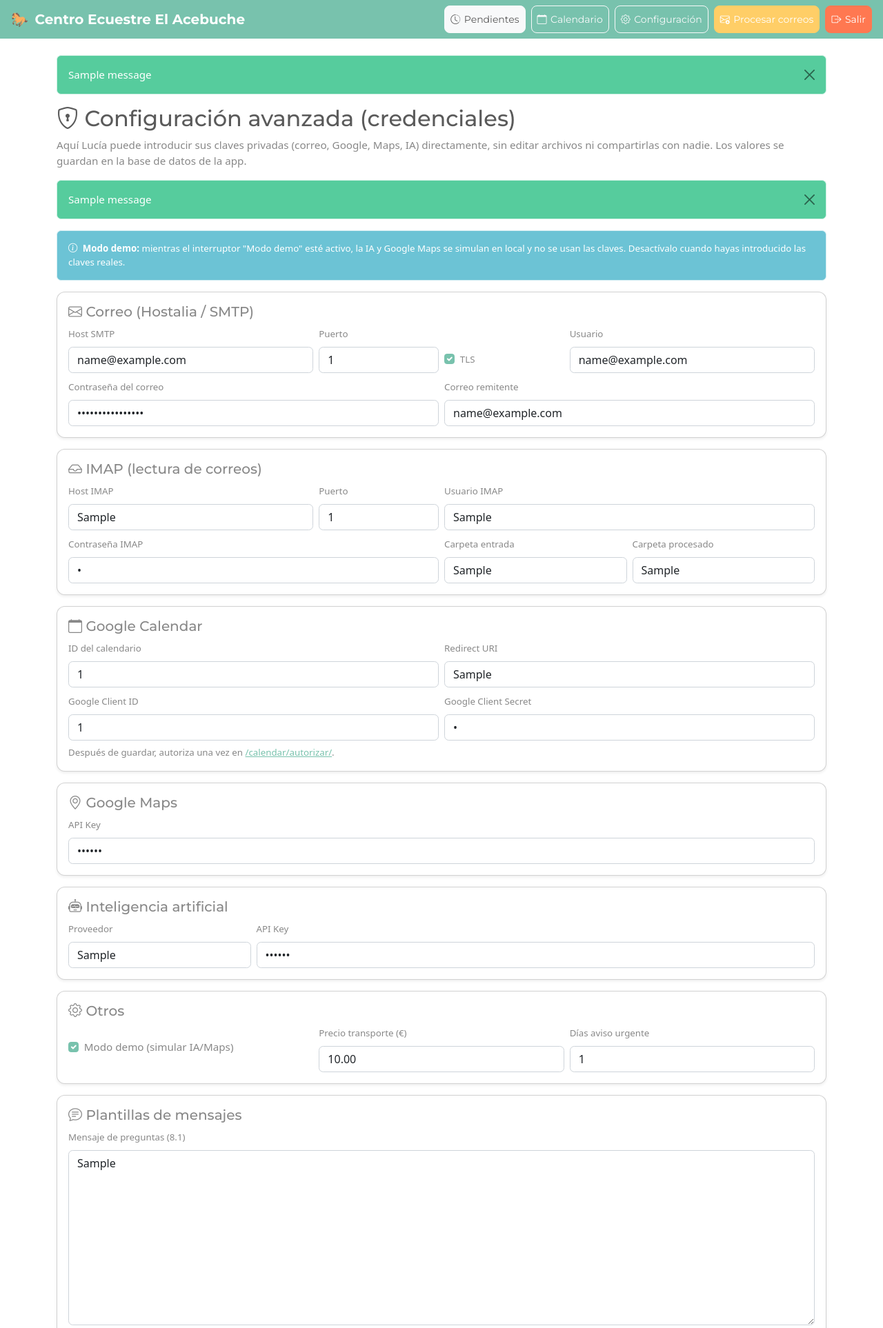
After one commit to msbwindmark-cloud/minuevoacebuche, a Django app: page /configuracion/avanzada/ in a window 1280 px wide. The commit adds this page. Shown: the top 1926 px of the page at 69% size. Run offline with Django 5.2, Linux system fonts and the light colour scheme; a user stored in the database is signed in; tables that the repository leaves empty hold one stand-in row (values such as "Sample post"); one stand-in notice (Sample message) is shown; some libraries are stand-ins or nearby versions.

Commit message:
fix: errores

```diff
--- a/core/forms.py
+++ b/core/forms.py
@@ -1,6 +1,9 @@
 """Formularios propios del proyecto."""
 
+from django import forms
 from django.contrib.auth.forms import AuthenticationForm
+
+from .models import Configuracion
 
 
 class LoginForm(AuthenticationForm):
@@ -21,3 +24,29 @@ class LoginForm(AuthenticationForm):
                 "placeholder": "Tu contraseña",
             }
         )
+
+
+class ConfiguracionForm(forms.ModelForm):
+    """Formulario para que Lucía introduzca sus credenciales privadas."""
+
+    class Meta:
+        model = Configuracion
+        fields = "__all__"
+        widgets = {
+            "email_host_password": forms.PasswordInput(render_value=True, attrs={"class": "form-control"}),
+            "imap_password": forms.PasswordInput(render_value=True, attrs={"class": "form-control"}),
+            "google_client_secret": forms.PasswordInput(render_value=True, attrs={"class": "form-control"}),
+            "google_maps_api_key": forms.PasswordInput(render_value=True, attrs={"class": "form-control"}),
+            "ia_api_key": forms.PasswordInput(render_value=True, attrs={"class": "form-control"}),
+        }
+
+    def __init__(self, *args, **kwargs):
+        super().__init__(*args, **kwargs)
+        for name, field in self.fields.items():
+            if not isinstance(field.widget, forms.PasswordInput):
+                if isinstance(field.widget, forms.CheckboxInput):
+                    field.widget.attrs.setdefault("class", "form-check-input")
+                elif isinstance(field.widget, forms.Textarea):
+                    field.widget.attrs.setdefault("class", "form-control")
+                else:
+                    field.widget.attrs.setdefault("class", "form-control")
--- a/reservas/urls.py
+++ b/reservas/urls.py
@@ -40,6 +40,7 @@ urlpatterns = [
 
     # Configuración (solo administra)
     path("configuracion/", views.configuracion, name="configuracion"),
+    path("configuracion/avanzada/", views.configuracion_avanzada, name="configuracion_avanzada"),
 
     # API puntos de recogida
     path("api/puntos-recogida/", views.api_puntos_recogida, name="api_puntos_recogida"),
--- a/reservas/views.py
+++ b/reservas/views.py
@@ -26,6 +26,7 @@ from django.utils import timezone
 from django.views.decorators.http import require_POST, require_GET
 
 from core.models import LogApp, registrar_log
+from core.forms import ConfiguracionForm
 from .models import Reserva, EstadoReserva, PuntoRecogida, Plataforma, Conversacion, Mensaje
 from .services.ia_service import interpretar_respuesta_cliente, aplicar_interpretacion_a_reserva
 from .services.maps_service import buscar_punto_recogida_mas_cercano
@@ -89,7 +90,10 @@ def pendientes(request):
     # --- Avisos urgentes (sección 5 y 13 del Word) ---
     hoy = date.today()
     manana = hoy + timedelta(days=1)
-    dias_aviso = int(getattr(settings, "AVISO_RESERVA_PROXIMA_DIAS", "1"))
+    from core.models import Configuracion
+
+    config = Configuracion.get()
+    dias_aviso = int(config.aviso_reserva_proxima_dias or getattr(settings, "AVISO_RESERVA_PROXIMA_DIAS", 1))
     fecha_limite = hoy + timedelta(days=dias_aviso)
 
     avisos_urgentes = []
@@ -422,6 +426,45 @@ def configuracion(request):
 
 
 # ---------------------------------------------------------------------------
+# Configuración avanzada: credenciales privadas de Lucía
+# ---------------------------------------------------------------------------
+@administra_required
+def configuracion_avanzada(request):
+    """
+    Permite a Lucía introducir sus credenciales privadas (correo, Google,
+    Maps, IA) desde el panel, sin editar el .env ni compartirlas.
+    """
+    from core.models import Configuracion
+
+    config = Configuracion.get()
+
+    if request.method == "POST":
+        form = ConfiguracionForm(request.POST, instance=config)
+        if form.is_valid():
+            form.save()
+            messages.success(
+                request,
+                "Credenciales guardadas. La app las usará a partir de ahora.",
+            )
+            registrar_log(
+                usuario=request.user,
+                accion=LogApp.ACCION_EDITAR,
+                modelo="Configuracion",
+                id_objeto=1,
+                detalle="Configuración avanzada actualizada desde el panel.",
+                request=request,
+            )
+            return redirect("configuracion_avanzada")
+    else:
+        form = ConfiguracionForm(instance=config)
+
+    return render(request, "configuracion_avanzada.html", {
+        "form": form,
+        "config": config,
+    })
+
+
+# ---------------------------------------------------------------------------
 # API: lista de puntos de recogida (para AJAX en el detalle)
 # ---------------------------------------------------------------------------
 @require_GET
--- a/templates/configuracion.html
+++ b/templates/configuracion.html
@@ -5,6 +5,12 @@
 {% block content %}
 <h2><i class="bi bi-gear"></i> Configuración</h2>
 <p class="text-muted">Aquí se gestionan los datos maestros de la app: puntos de recogida, estados y plataformas.</p>
+
+<p>
+  <a href="{% url 'configuracion_avanzada' %}" class="btn btn-outline-primary btn-sm">
+    <i class="bi bi-shield-lock"></i> Credenciales privadas (correo, Google, Maps, IA)
+  </a>
+</p>
 
 <div class="row">
   <!-- Puntos de recogida -->
--- /dev/null
+++ b/templates/configuracion_avanzada.html
@@ -0,0 +1,211 @@
+{% extends "base.html" %}
+{% load static %}
+
+{% block title %}Configuración avanzada - El Acebuche{% endblock %}
+
+{% block content %}
+<h2><i class="bi bi-shield-lock"></i> Configuración avanzada (credenciales)</h2>
+<p class="text-muted">
+  Aquí Lucía puede introducir sus claves privadas (correo, Google, Maps, IA)
+  directamente, sin editar archivos ni compartirlas con nadie.
+  Los valores se guardan en la base de datos de la app.
+</p>
+
+{% if messages %}
+  {% for message in messages %}
+    <div class="alert alert-{{ message.tags }} alert-dismissible fade show" role="alert">
+      {{ message }}
+      <button type="button" class="btn-close" data-bs-dismiss="alert" aria-label="Cerrar"></button>
+    </div>
+  {% endfor %}
+{% endif %}
+
+<div class="alert alert-info small" role="alert">
+  <i class="bi bi-info-circle me-1"></i>
+  <strong>Modo demo:</strong> mientras el interruptor "Modo demo" esté activo,
+  la IA y Google Maps se simulan en local y no se usan las claves.
+  Desactívalo cuando hayas introducido las claves reales.
+</div>
+
+<form method="post" action="{% url 'configuracion_avanzada' %}">
+  {% csrf_token %}
+
+  <!-- Correo -->
+  <div class="card shadow-sm mb-3">
+    <div class="card-body">
+      <h5 class="card-title"><i class="bi bi-envelope"></i> Correo (Hostalia / SMTP)</h5>
+      <div class="row g-2">
+        <div class="col-md-4">
+          <label class="form-label small">Host SMTP</label>
+          {{ form.email_host }}
+        </div>
+        <div class="col-md-2">
+          <label class="form-label small">Puerto</label>
+          {{ form.email_port }}
+        </div>
+        <div class="col-md-2 d-flex align-items-end">
+          <div class="form-check mb-2">
+            {{ form.email_use_tls }}
+            <label class="form-check-label small">TLS</label>
+          </div>
+        </div>
+        <div class="col-md-4">
+          <label class="form-label small">Usuario</label>
+          {{ form.email_host_user }}
+        </div>
+        <div class="col-md-6">
+          <label class="form-label small">Contraseña del correo</label>
+          {{ form.email_host_password }}
+        </div>
+        <div class="col-md-6">
+          <label class="form-label small">Correo remitente</label>
+          {{ form.default_from_email }}
+        </div>
+      </div>
+    </div>
+  </div>
+
+  <!-- IMAP -->
+  <div class="card shadow-sm mb-3">
+    <div class="card-body">
+      <h5 class="card-title"><i class="bi bi-inbox"></i> IMAP (lectura de correos)</h5>
+      <div class="row g-2">
+        <div class="col-md-4">
+          <label class="form-label small">Host IMAP</label>
+          {{ form.imap_host }}
+        </div>
+        <div class="col-md-2">
+          <label class="form-label small">Puerto</label>
+          {{ form.imap_port }}
+        </div>
+        <div class="col-md-6">
+          <label class="form-label small">Usuario IMAP</label>
+          {{ form.imap_user }}
+        </div>
+        <div class="col-md-6">
+          <label class="form-label small">Contraseña IMAP</label>
+          {{ form.imap_password }}
+        </div>
+        <div class="col-md-3">
+          <label class="form-label small">Carpeta entrada</label>
+          {{ form.imap_carpeta_entrada }}
+        </div>
+        <div class="col-md-3">
+          <label class="form-label small">Carpeta procesado</label>
+          {{ form.imap_carpeta_procesado }}
+        </div>
+      </div>
+    </div>
+  </div>
+
+  <!-- Google Calendar -->
+  <div class="card shadow-sm mb-3">
+    <div class="card-body">
+      <h5 class="card-title"><i class="bi bi-calendar"></i> Google Calendar</h5>
+      <div class="row g-2">
+        <div class="col-md-6">
+          <label class="form-label small">ID del calendario</label>
+          {{ form.google_calendar_id }}
+        </div>
+        <div class="col-md-6">
+          <label class="form-label small">Redirect URI</label>
+          {{ form.google_redirect_uri }}
+        </div>
+        <div class="col-md-6">
+          <label class="form-label small">Google Client ID</label>
+          {{ form.google_client_id }}
+        </div>
+        <div class="col-md-6">
+          <label class="form-label small">Google Client Secret</label>
+          {{ form.google_client_secret }}
+        </div>
+      </div>
+      <p class="small text-muted mt-2 mb-0">
+        Después de guardar, autoriza una vez en
+        <a href="{% url 'calendar_autorizar' %}">/calendar/autorizar/</a>.
+      </p>
+    </div>
+  </div>
+
+  <!-- Google Maps -->
+  <div class="card shadow-sm mb-3">
+    <div class="card-body">
+      <h5 class="card-title"><i class="bi bi-geo-alt"></i> Google Maps</h5>
+      <label class="form-label small">API Key</label>
+      {{ form.google_maps_api_key }}
+    </div>
+  </div>
+
+  <!-- IA -->
+  <div class="card shadow-sm mb-3">
+    <div class="card-body">
+      <h5 class="card-title"><i class="bi bi-robot"></i> Inteligencia artificial</h5>
+      <div class="row g-2">
+        <div class="col-md-3">
+          <label class="form-label small">Proveedor</label>
+          {{ form.ia_proveedor }}
+        </div>
+        <div class="col-md-9">
+          <label class="form-label small">API Key</label>
+          {{ form.ia_api_key }}
+        </div>
+      </div>
+    </div>
+  </div>
+
+  <!-- Otros -->
+  <div class="card shadow-sm mb-3">
+    <div class="card-body">
+      <h5 class="card-title"><i class="bi bi-gear"></i> Otros</h5>
+      <div class="row g-2">
+        <div class="col-md-4 d-flex align-items-center">
+          <div class="form-check">
+            {{ form.modo_demo }}
+            <label class="form-check-label">Modo demo (simular IA/Maps)</label>
+          </div>
+        </div>
+        <div class="col-md-4">
+          <label class="form-label small">Precio transporte (€)</label>
+          {{ form.precio_transporte }}
+        </div>
+        <div class="col-md-4">
+          <label class="form-label small">Días aviso urgente</label>
+          {{ form.aviso_reserva_proxima_dias }}
+        </div>
+      </div>
+    </div>
+  </div>
+
+  <!-- Plantillas -->
+  <div class="card shadow-sm mb-3">
+    <div class="card-body">
+      <h5 class="card-title"><i class="bi bi-chat-text"></i> Plantillas de mensajes</h5>
+      <div class="mb-2">
+        <label class="form-label small">Mensaje de preguntas (8.1)</label>
+        {{ form.mensaje_preguntas }}
+      </div>
+      <div class="mb-2">
+        <label class="form-label small">Respuesta sin transporte (8.2)</label>
+        {{ form.respuesta_sin_transporte }}
+      </div>
+      <div class="mb-2">
+        <label class="form-label small">Respuesta con transporte (8.3)</label>
+        {{ form.respuesta_con_transporte }}
+      </div>
+    </div>
+  </div>
+
+  <div class="d-flex gap-2">
+    <button type="submit" class="btn btn-primary">
+      <i class="bi bi-save"></i> Guardar credenciales
+    </button>
+    <a href="{% url 'configuracion' %}" class="btn btn-outline-secondary">
+      <i class="bi bi-arrow-left"></i> Volver
+    </a>
+  </div>
+</form>
+
+<a href="{% url 'pendientes' %}" class="btn btn-outline-secondary mt-3">
+  <i class="bi bi-arrow-left"></i> Volver a pendientes
+</a>
+{% endblock %}
```
Also changed, not shown: core/admin.py (+60 -3 lines), core/models.py (+105 -0 lines), reservas/services/calendar_service.py (+13 -5 lines), reservas/services/ia_service.py (+15 -4 lines), reservas/services/imap_service.py (+12 -8 lines), reservas/services/maps_service.py (+10 -5 lines), reservas/services/mensajes_service.py (+12 -15 lines), core/migrations/0002_configuracion.py (added).
